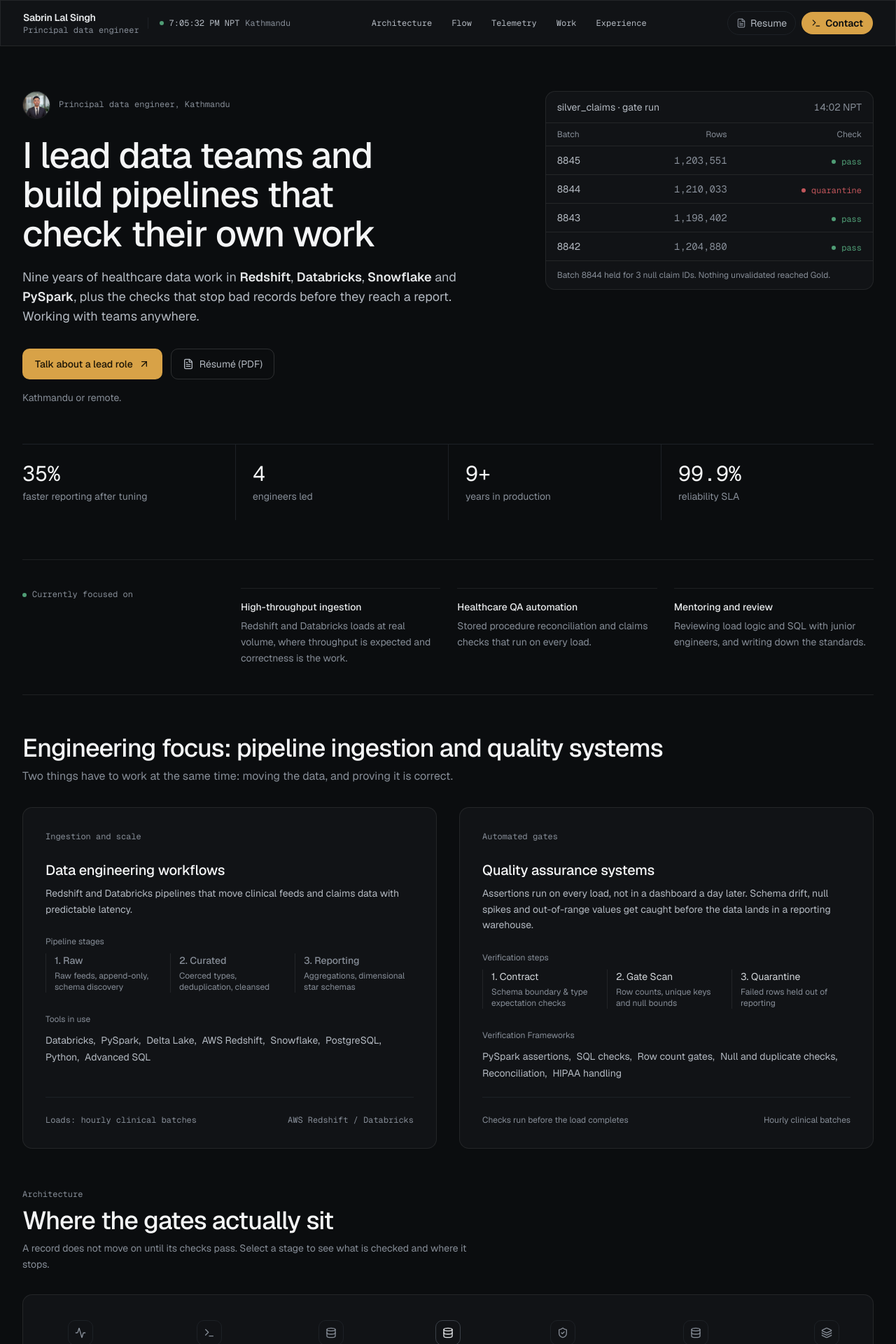
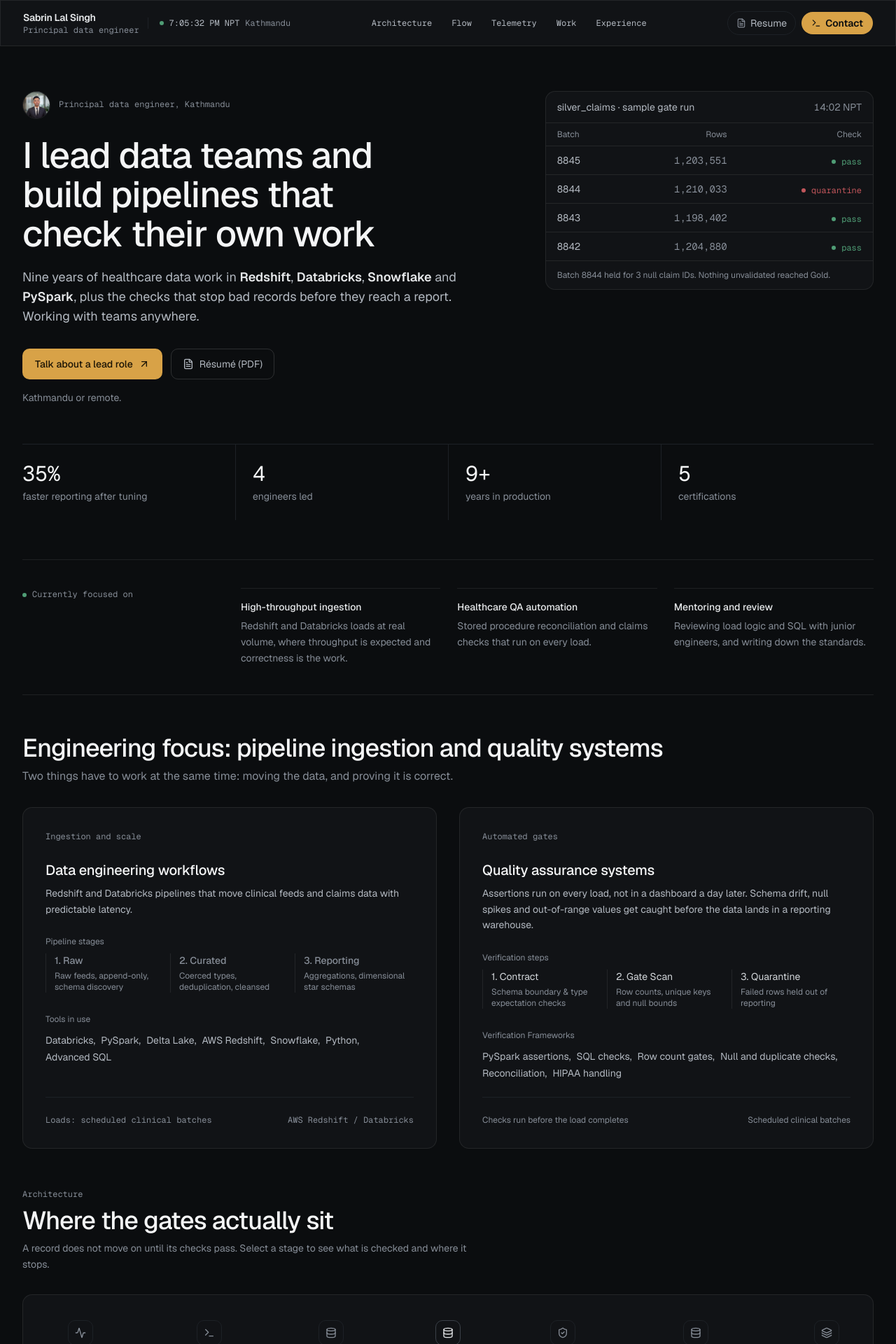
Before and after one commit to sabrinsingh/Sabrin_portfolio, a React (Vite) app: page / in a window 1280 px wide. Shown: the top 1920 px of the page at 70% size. Built offline with nearby package versions, Linux system fonts and the light colour scheme.

Commit message:
fix(content): replace the SLA figure, drop the cadence and mark the sample run
The hero now shows five certifications instead of an SLA percentage the CV
does not state, load cadence is gone, PostgreSQL leaves the tool list, and
the sample gate table says it is a sample.

```diff
--- a/src/components/layout-shell.tsx
+++ b/src/components/layout-shell.tsx
@@ -456,7 +456,7 @@ export function LayoutShell() {
             {/* The one rich moment: a gate run, as a real table */}
             <figure className="lg:col-span-5 panel rounded-[14px] overflow-hidden">
               <figcaption className="flex items-center justify-between px-4 py-3 border-b">
-                <span className="text-sm text-slate-300">silver_claims · gate run</span>
+                <span className="text-sm text-slate-300">silver_claims · sample gate run</span>
                 <span className="text-sm text-slate-400 tabular-nums">14:02 NPT</span>
               </figcaption>
               <table className="w-full text-left text-sm">
@@ -501,7 +501,7 @@ export function LayoutShell() {
               ["35%", "faster reporting after tuning"],
               ["4", "engineers led"],
               ["9+", "years in production"],
-              ["99.9%", "reliability SLA"],
+              ["5", "certifications"],
             ].map(([figure, label], i) => (
               <div
                 key={label}
@@ -579,7 +579,6 @@ export function LayoutShell() {
                       "Delta Lake",
                       "AWS Redshift",
                       "Snowflake",
-                      "PostgreSQL",
                       "Python",
                       "Advanced SQL",
                     ].map((tool) => (
@@ -595,7 +594,7 @@ export function LayoutShell() {
               </div>
 
               <div className="pt-6 mt-6 border-t border-slate-800 text-xs font-mono text-slate-400 flex items-center justify-between">
-                <span>Loads: hourly clinical batches</span>
+                <span>Loads: scheduled clinical batches</span>
                 <span className="text-slate-400">AWS Redshift / Databricks</span>
               </div>
             </div>
@@ -666,7 +665,7 @@ export function LayoutShell() {
 
               <div className="pt-6 mt-6 border-t border-slate-800 text-xs text-slate-400 flex items-center justify-between">
                 <span>Checks run before the load completes</span>
-                <span>Hourly clinical batches</span>
+                <span>Scheduled clinical batches</span>
               </div>
             </div>
           </div>
```
